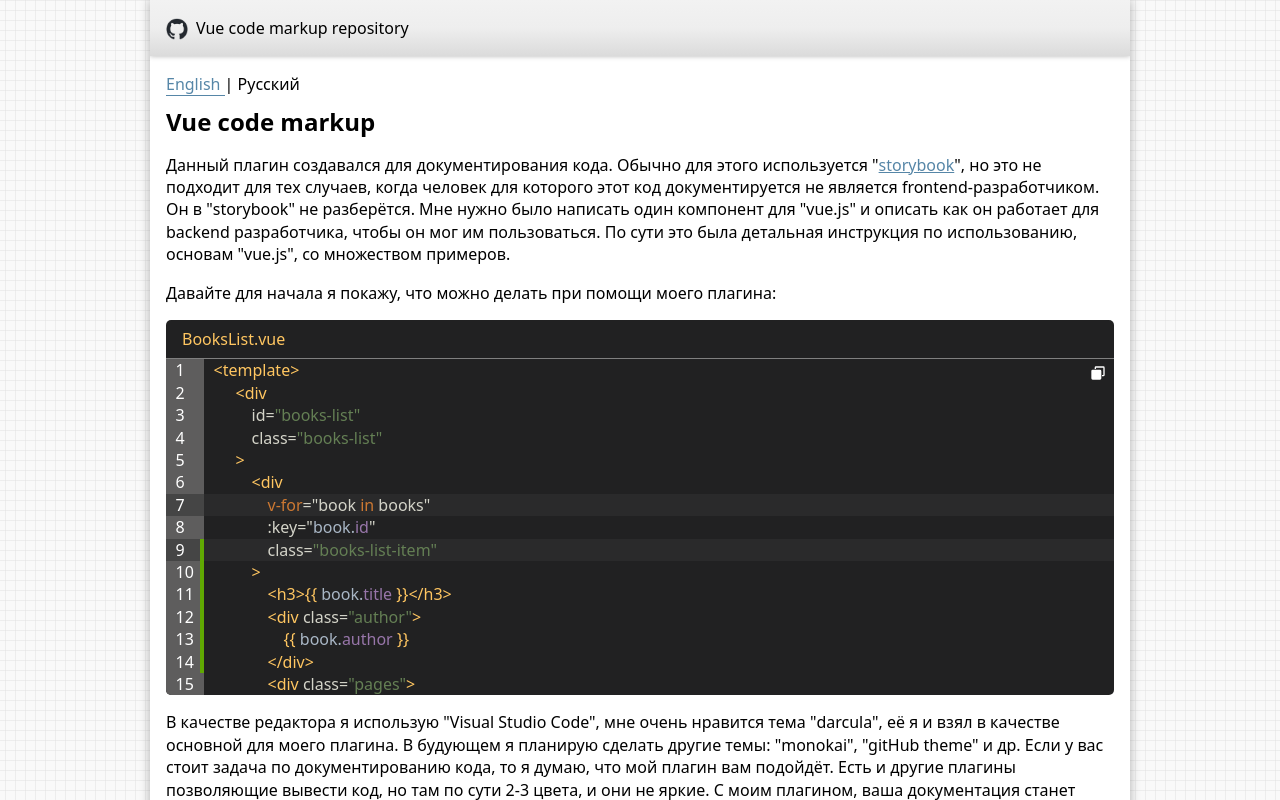
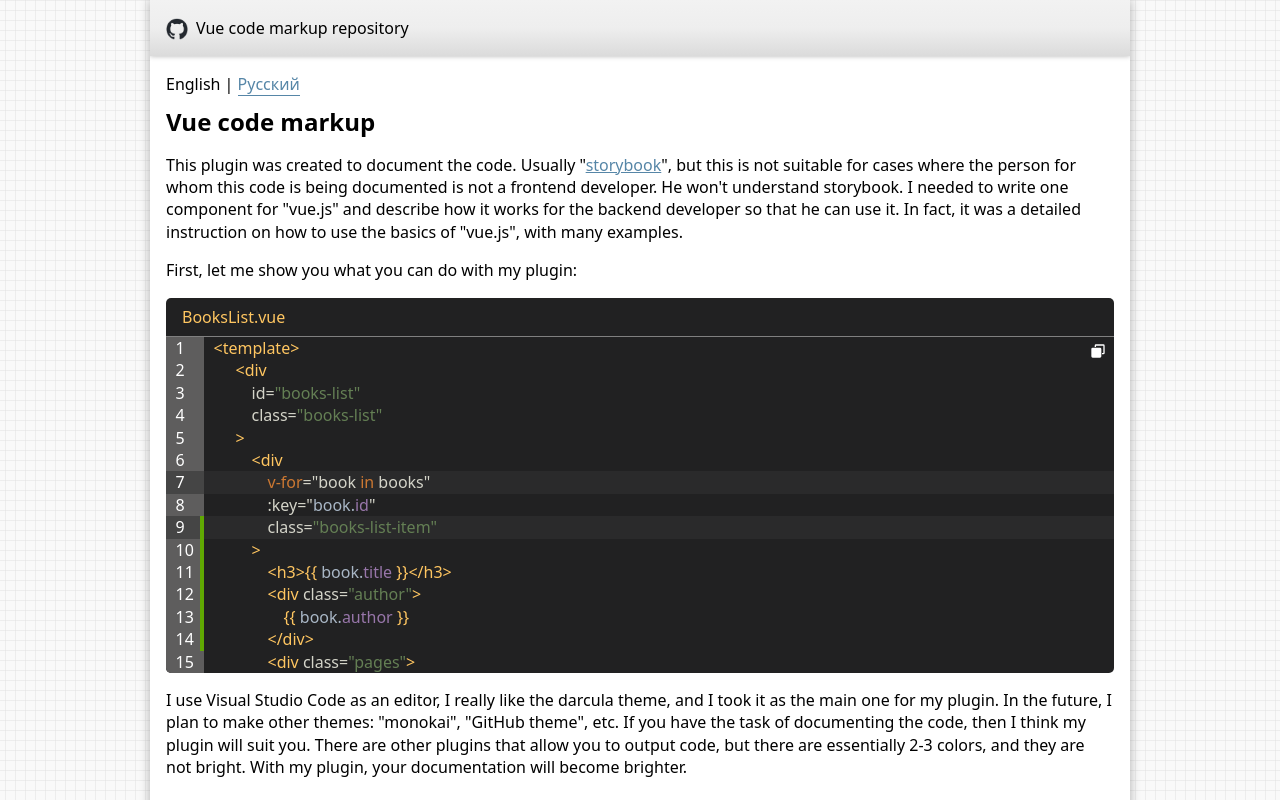
Before and after one commit to maksimkaJCHK/vue-code-markup, a Vue app: page / in a window 1280 px wide. Shown: the top 800 px of the page. Built offline with nearby package versions, Linux system fonts and the light colour scheme.

Commit message:
Храню язык в хеше страницы

```diff
--- a/src/components/MainContent.vue
+++ b/src/components/MainContent.vue
@@ -26,7 +26,7 @@
 </template>
 
 <script setup>
-  import { ref } from 'vue';
+  import { ref, onBeforeMount } from 'vue';
   // Пока ExampleContent не нужен
   //import ExampleContent from '@/components/ExampleContent.vue';
   import SelectLang from '@/components/SelectLang.vue';
@@ -40,7 +40,16 @@
   import TabBooksList from '@/components/code-examples/tab/TabBooksList.vue';
 
   const lang = ref('rus');
-  const cLang = (v) => lang.value = v;
+
+  const cLang = (v) => {
+    lang.value = v;
+
+    window.location.hash = (v === 'rus') ? v : '';
+  }
+
+  const identLang = () => lang.value = (window.location.hash === '#rus') ? 'rus' : 'eng';
+
+  onBeforeMount(identLang);
 </script>
 
 <style lang="scss">
```
